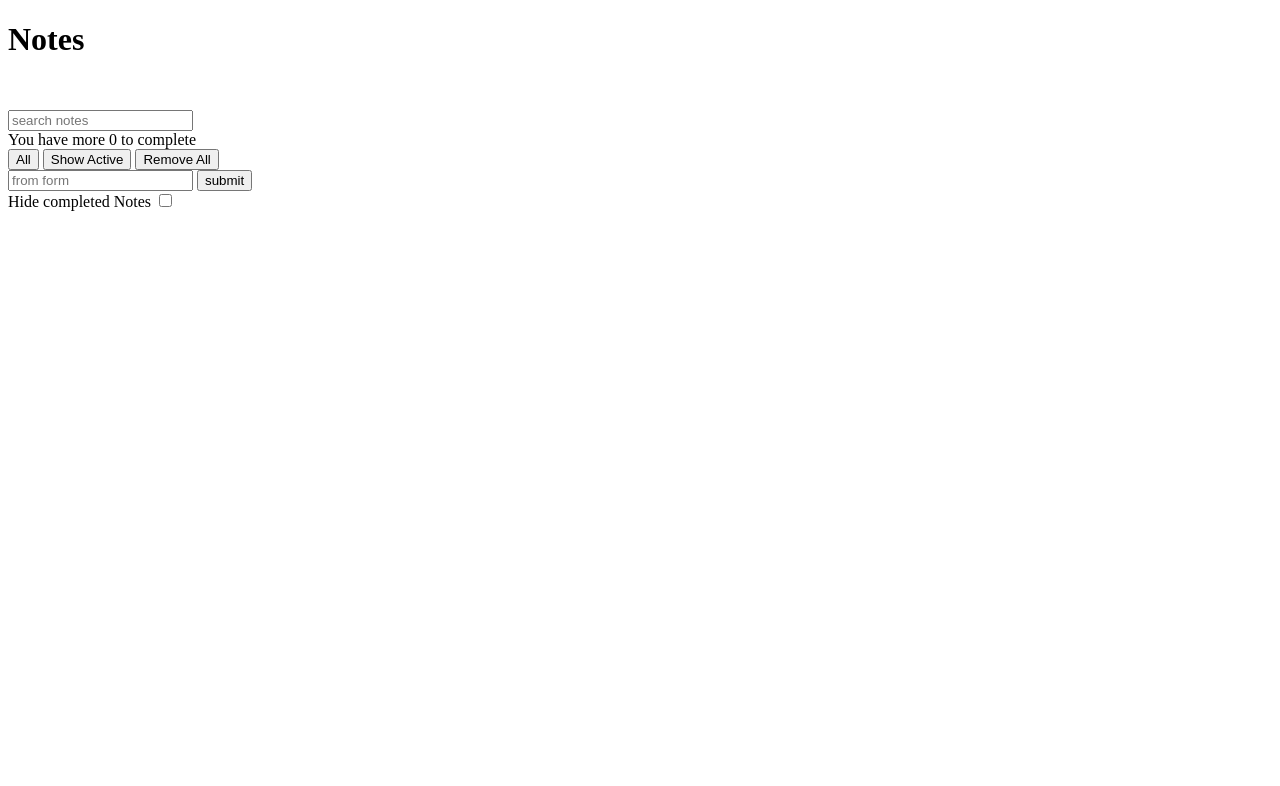
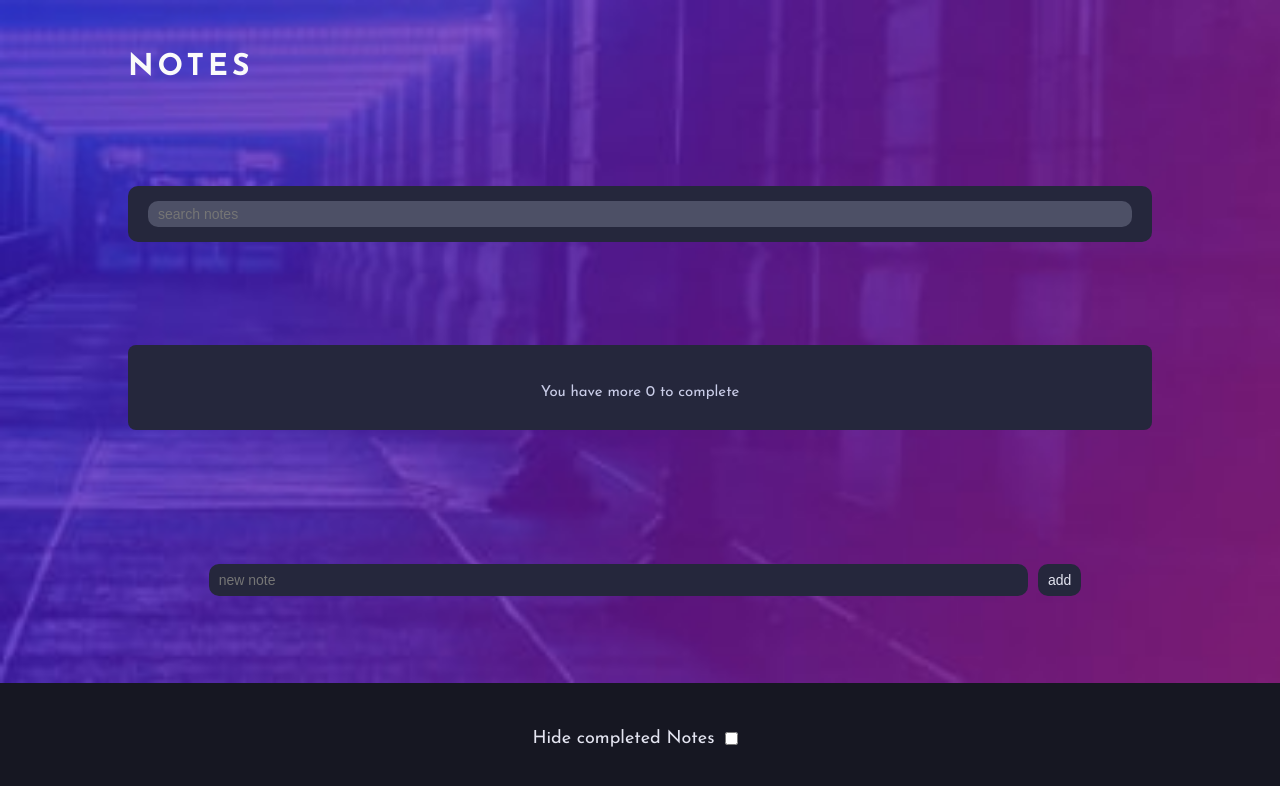
Before and after one commit to BojanMijatovic/new-Note-app, a plain HTML site: page index.html in a window 1280 px wide. Drawn offline with nearby package versions, Linux system fonts and the light colour scheme.

Commit message:
new style

```diff
--- a/index.html
+++ b/index.html
@@ -6,7 +6,7 @@
     <meta name="viewport" content="width=device-width, initial-scale=1.0" />
     <link rel="icon" type="image/png" sizes="32x32" href="./images/favicon-32x32.png" />
     <script src="https://cdnjs.cloudflare.com/ajax/libs/uuid/8.3.1/uuidv4.min.js"></script>
-    <!-- <link rel="stylesheet" href="./style/css/main.css" /> -->
+    <link rel="stylesheet" href="./style/css/main.css" />
     <script src="./js/main.js" defer></script>
     <title>Todo app</title>
 </head>
@@ -16,43 +16,26 @@
         <!-- header -->
         <div class="header">
             <h1 class="__title">Notes</h1>
-            <div class="states">
-                <img src="./images/icon-sun.svg" alt="moon" class="states-img" />
-            </div>
         </div>
-        <!--  input new note -->
-        <!-- <div class="input-note">
-            <input type="text" id="new-note" placeholder="Create new note" />
-            <button id="add-note">add note</button>
-        </div> -->
         <!-- search text -->
         <div class="input-note">
             <input type="text" id="search-note" placeholder="search notes" />
         </div>
-        <!--  list off notes -->
+        <!--notes -->
         <div class="notes"></div>
-        <!--  count notes -->
-        <!-- <div class="count">
-            <p class="number-notes"></p>
-            <button class="clear-completed-notes">Clear Completed</button>
-        </div> -->
-        <!--  filter notes -->
-        <div class="filter-notes">
-            <button class="show-all">All</button>
-            <button class="show-active">Show Active</button>
-            <button class="remove-all">Remove All</button>
-        </div>
-
         <!--  form -->
         <form id="new-form">
-            <input type="text" placeholder="from form" name="fromForm" />
-            <button>submit</button>
+            <input type="text" placeholder="new note" name="fromForm" />
+            <button>add</button>
         </form>
 
         <!--  check completed notes -->
-        <label>
-        Hide completed Notes <input type="checkbox" id="hide-completed-notes" />
-      </label>
+        <div class="hide-completed-notes">
+            <label class="text">
+          Hide completed Notes
+          <input type="checkbox" id="hide-completed-notes" />
+        </label>
+        </div>
     </div>
 </body>
 
--- a/js/main.js
+++ b/js/main.js
@@ -29,6 +29,17 @@ const removeSingleItem = (id) => {
 }
 
 
+//  toggle note
+const toggleNote = (id) => {
+    const note = notes.find(note => {
+        return note.id === id;
+    });
+
+    if (note !== undefined) {
+        note.completed = !note.completed;
+    }
+}
+
 
 //  render notes
 const renderNotes = (notes, filters) => {
@@ -46,11 +57,22 @@ const renderNotes = (notes, filters) => {
         //  create single element
         const noteItem = document.createElement('div');
         const checkBtn = document.createElement('input');
+
+        //  checkbox
         checkBtn.setAttribute('type', 'checkbox');
+        checkBtn.checked = note.completed;
+        checkBtn.addEventListener('change', function() {
+            toggleNote(note.id);
+            localStorage.setItem('notes', JSON.stringify(notes));
+            renderNotes(notes, filters);
+        });
+
+
         const noteText = document.createElement('span');
         const removeBtn = document.createElement('button');
 
         removeBtn.textContent = 'x';
+        removeBtn.classList.add('remove-btn');
         noteText.textContent = note.text;
 
         //  remove single item
@@ -64,7 +86,7 @@ const renderNotes = (notes, filters) => {
         noteItem.append(checkBtn);
         noteItem.append(noteText);
         noteItem.append(removeBtn);
-
+        noteItem.classList.add('note');
         //  append item to list
         notesList.append(noteItem);
     });
@@ -72,9 +94,12 @@ const renderNotes = (notes, filters) => {
     //  filter notes
     const notCompletedNotes = filteredNotes.filter(note => !note.completed);
     //  note complete notes length
+    const showNumNotCompletedNotes = document.createElement('p');
     const test = `You have more ${notCompletedNotes.length} to complete`;
+    showNumNotCompletedNotes.classList.add('show-text');
+    showNumNotCompletedNotes.textContent = test;
     // check for classes
-    notesList.append(test);
+    notesList.append(showNumNotCompletedNotes);
 }
 
 renderNotes(notes, filters);
--- /dev/null
+++ b/style/scss/components/_add-form.scss
@@ -0,0 +1,50 @@
+//  form
+#new-form {
+    margin: 2rem;
+    display: flex;
+    align-items: center;
+    justify-content: center;
+    width: 80%;
+    input {
+        padding: 0.8rem 1rem;
+        color: $very-light-grayish-blue;
+        background-color: $very-dark-desaturated-blue;
+        border: none;
+        margin: 1rem;
+        width: 80%;
+        border-radius: 1rem;
+        font-size: 1.4rem;
+        &:focus {
+            outline: none;
+        }
+    }
+    button {
+        border-radius: 1rem;
+        font-size: 1.4rem;
+        padding: 0.8rem 1rem;
+        color: $very-light-grayish-blue;
+        background-color: $very-dark-desaturated-blue;
+        border: none;
+        font-weight: 500;
+        &:focus {
+            outline: none;
+        }
+    }
+}
+
+//  hide notes
+.hide-completed-notes {
+    display: flex;
+    align-items: center;
+    justify-content: center;
+    .text {
+        color: $very-light-grayish-blue;
+        font-size: 1.8rem;
+        display: flex;
+        align-items: center;
+        #hide-completed-notes {
+            margin: 0 1rem;
+            border: none;
+        }
+    }
+}
--- a/style/scss/components/_dark-theme.scss
+++ b/style/scss/components/_dark-theme.scss
@@ -14,5 +14,5 @@
 @import './header';
 @import './input-note';
 @import './notes';
-@import './count';
 @import './filter-notes';
+@import './add-form';
--- a/style/scss/components/_header.scss
+++ b/style/scss/components/_header.scss
@@ -12,12 +12,4 @@
         font-weight: 700;
         text-transform: uppercase;
     }
-    // states
-    .states {
-        .states-img {
-            &:hover {
-                cursor: pointer;
-            }
-        }
-    }
 }
--- a/style/scss/components/_input-note.scss
+++ b/style/scss/components/_input-note.scss
@@ -7,21 +7,18 @@
     justify-content: space-between;
     width: 80%;
     border-radius: 1rem;
-    // new-note
-    #new-note {
+    //  search note
+    #search-note {
+        margin: 0 auto;
+        width: 100%;
+        font-size: 1.4rem;
+        padding: 0.5rem 1rem;
+        border-radius: 1rem;
         border: none;
-        font-size: 1.6rem;
-        padding: 0.5rem;
-        background-color: $very-light-gray;
-        color: $very-dark-grayish-blue;
-        border-radius: 1rem;
+        background-color: $very-dark-grayish-blue;
+        color: $light-grayish-blue;
         &:focus {
             outline: none;
         }
     }
 }
-
-.move-item {
-    position: relative;
-    bottom: 14rem;
-}
--- a/style/scss/components/_note.scss
+++ b/style/scss/components/_note.scss
@@ -3,38 +3,39 @@
     display: flex;
     align-items: center;
     justify-content: space-between;
-    margin: 1.5rem 0;
+    margin: 1.5rem 1rem;
     border-bottom: 1px solid $very-dark-grayish-blue;
+    color: $light-grayish-blue;
+    font-size: 1.6rem;
     width: 80%;
-    // complete-note
+    //  text note
     span {
-        #complete-note {
-            margin: 0 1rem;
-            color: $very-dark-grayish-blue;
-            &:checked {
-                outline: none;
-            }
-        }
-    }
-    // text-note
-    .text-note {
-        margin: 0 3rem;
-        font-size: 1.4rem;
+        font-size: 1.6rem;
         color: $very-light-gray;
-    }
-    // remove-note
-    .remove-note {
-        color: $very-dark-grayish-blue;
-        font-size: 1.3rem;
+        margin-top: 1rem;
         &:hover {
-            color: $very-dark-grayish-blue-hover;
-            cursor: pointer;
+            color: $light-grayish-blue-hover;
         }
     }
 }
 
-.error {
-    padding: 0 8rem;
+.show-text {
+    width: auto;
+    margin: 0 auto;
     color: $light-grayish-blue;
+    font-size: 1.5rem;
+    padding: 1rem;
+}
+
+.remove-btn {
+    padding: 0.5rem;
     font-size: 1.4rem;
+    border-bottom: 1rem;
+    background-color: $light-grayish-blue;
+    color: $very-dark-desaturated-blue;
+    border: none;
+    margin: 0.5rem;
+    display: flex;
+    align-items: center;
+    font-weight: 500;
 }
--- a/style/scss/general/_variables.scss
+++ b/style/scss/general/_variables.scss
@@ -13,7 +13,7 @@ $very-dark-grayish-blue: hsl(235, 19%, 35%);
 $very-dark-blue: hsl(235, 21%, 11%);
 $very-dark-desaturated-blue: hsl(235, 24%, 19%);
 $light-grayish-blue: hsl(234, 39%, 85%);
-$light-grayish-blue: hsl(236, 33%, 92%); // (hover)
+$light-grayish-blue-hover: hsl(236, 33%, 92%); // (hover)
 $dark-grayish-blue: hsl(234, 11%, 52%);
 $very-dark-grayish-blue: hsl(233, 14%, 35%);
 $very-dark-grayish-blue-hover: hsl(237, 14%, 26%); //hover
```
Also changed, not shown: style/scss/components/_count.scss (deleted, +0 -28 lines), style/css/main.css, 1 other file.
